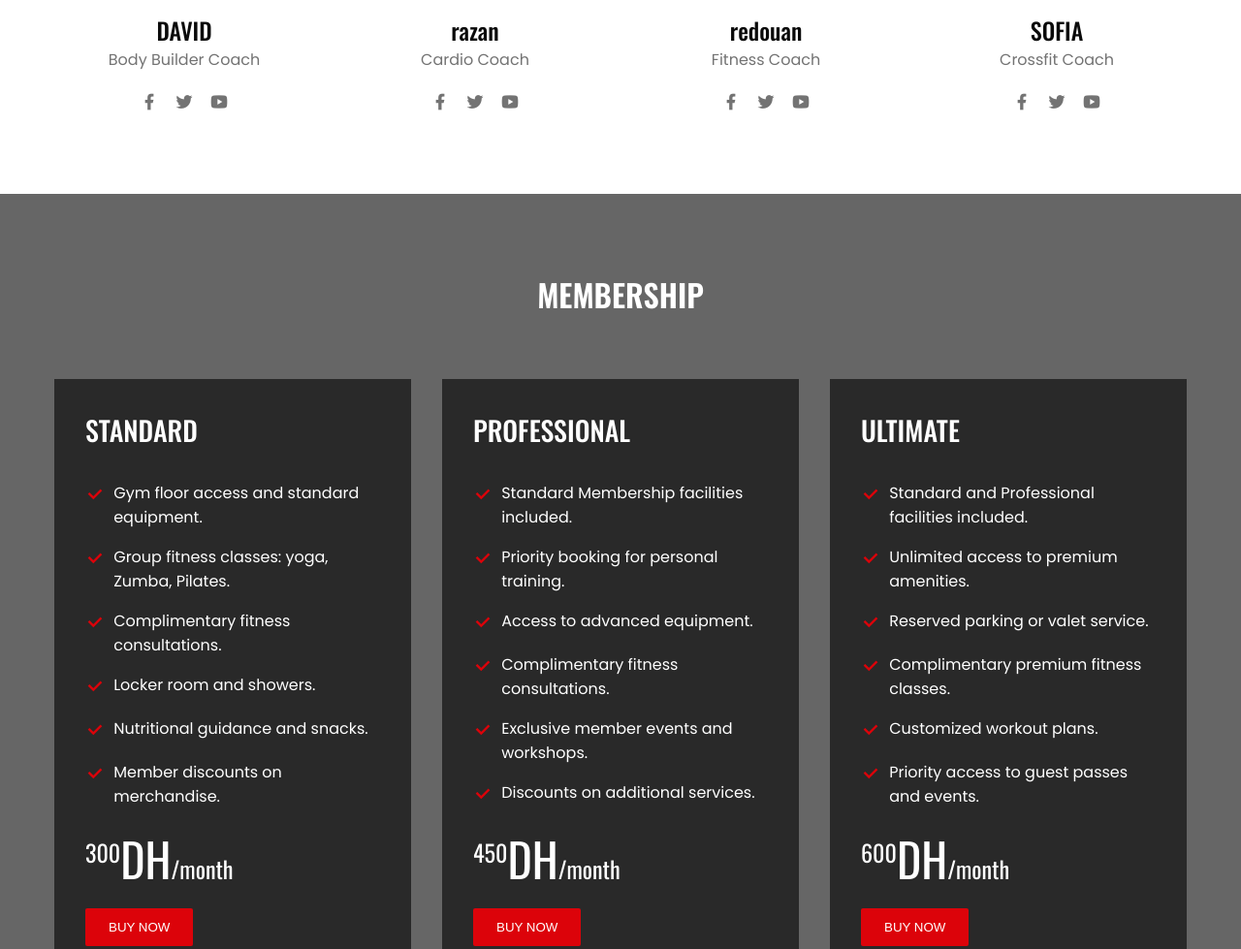
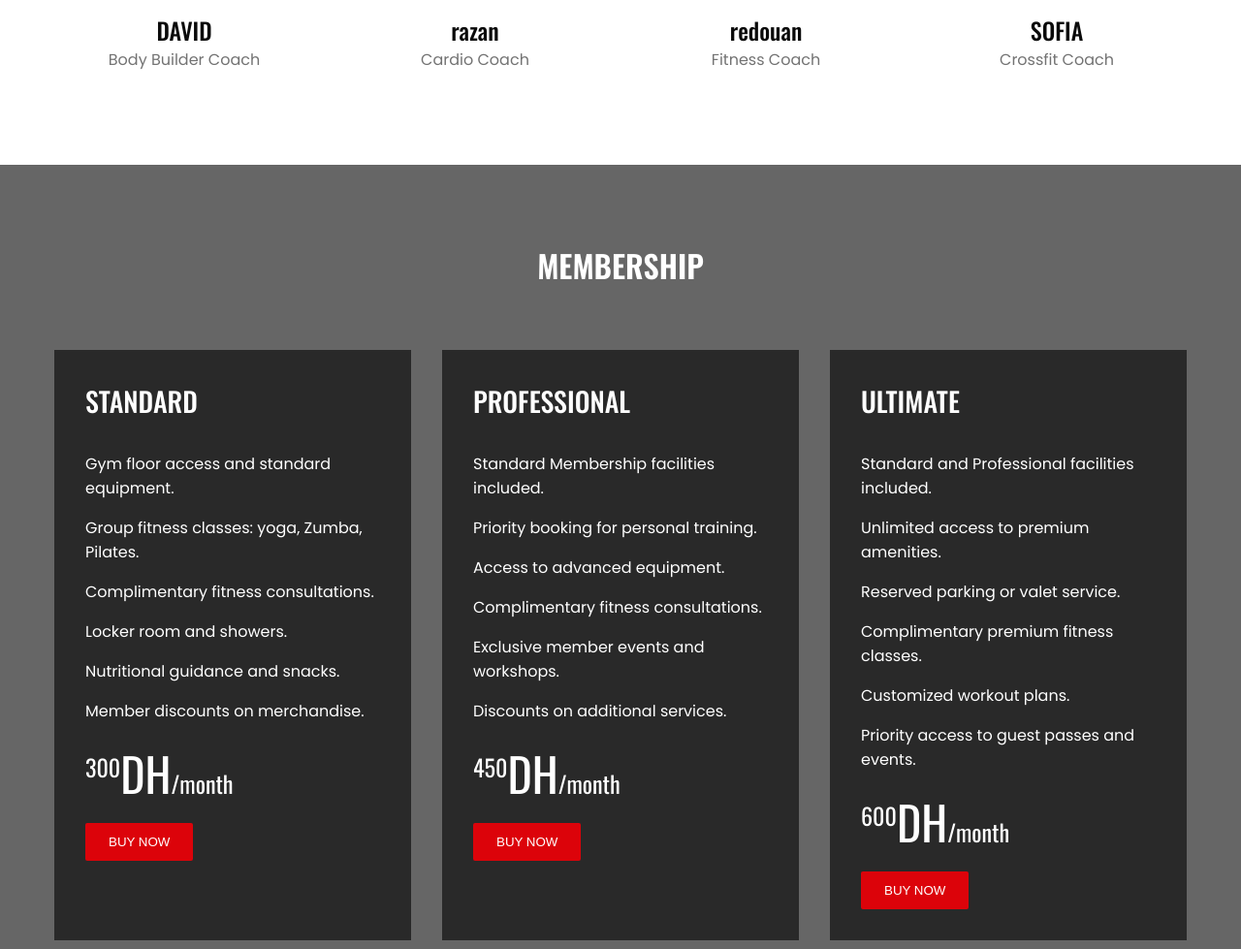
Before and after one commit to yassine574/prjt-ht, a plain HTML site: page index.html in a window 1280 px wide. Shown: the part 2420-3399 px from the top of the page at 97% size. Drawn offline with nearby package versions, Linux system fonts and the light colour scheme.

Commit message:
index.html

```diff
--- a/index.html
+++ b/index.html
@@ -3,16 +3,8 @@
   <head>
     <meta charset="UTF-8" />
     <meta name="viewport" content="width=device-width, initial-scale=1.0" />
-    <link
-      href="https://cdn.jsdelivr.net/npm/remixicon@4.1.0/fonts/remixicon.css"
-      rel="stylesheet"
-    />
-    <link
-      rel="stylesheet"
-      href="https://cdn.jsdelivr.net/npm/swiper@11/swiper-bundle.min.css"
-    />
     <link rel="stylesheet" href="styles.css" />
-    <title>Web Design Mastery | FitPhysique</title>
+    <title>FitPhysique</title>
   </head>
   <body>
     <nav>
@@ -22,7 +14,6 @@
             <a href="#"><img src="assets/logo.png" alt="logo" /></a>
           </div>
           <div class="nav__menu__btn" id="menu-btn">
-            <i class="ri-menu-line"></i>
           </div>
         </div>
         <ul class="nav__links" id="nav-links">
@@ -122,41 +113,21 @@
           <img src="assets/trainer-1.jpg" alt="trainer" />
           <h4>DAVID </h4>
           <p>Body Builder Coach</p>
-          <div class="trainer__socials">
-            <a href="#"><i class="ri-facebook-fill"></i></a>
-            <a href="#"><i class="ri-twitter-fill"></i></a>
-            <a href="#"><i class="ri-youtube-fill"></i></a>
-          </div>
         </div>
         <div class="trainer__card">
           <img src="assets/trainer-2.jpg" alt="trainer" />
           <h4>razan</h4>
           <p>Cardio Coach</p>
-          <div class="trainer__socials">
-            <a href="#"><i class="ri-facebook-fill"></i></a>
-            <a href="#"><i class="ri-twitter-fill"></i></a>
-            <a href="#"><i class="ri-youtube-fill"></i></a>
-          </div>
         </div>
         <div class="trainer__card">
           <img src="assets/trainer-3.jpg" alt="trainer" />
           <h4>redouan</h4>
           <p>Fitness Coach</p>
-          <div class="trainer__socials">
-            <a href="#"><i class="ri-facebook-fill"></i></a>
-            <a href="#"><i class="ri-twitter-fill"></i></a>
-            <a href="#"><i class="ri-youtube-fill"></i></a>
-          </div>
         </div>
         <div class="trainer__card">
           <img src="assets/trainer-4.jpg" alt="trainer" />
           <h4>SOFIA </h4>
           <p>Crossfit Coach</p>
-          <div class="trainer__socials">
-            <a href="#"><i class="ri-facebook-fill"></i></a>
-            <a href="#"><i class="ri-twitter-fill"></i></a>
-            <a href="#"><i class="ri-youtube-fill"></i></a>
-          </div>
         </div>
       </div>
     </section>
@@ -169,94 +140,76 @@
             <h4>STANDARD</h4>
             <ul>
               <li>
-                <span><i class="ri-check-line"></i></span>
                 Gym floor access and standard equipment.
               </li>
               <li>
-                <span><i class="ri-check-line"></i></span>
                 Group fitness classes: yoga, Zumba, Pilates.
               </li>
               <li>
-                <span><i class="ri-check-line"></i></span>
                 Complimentary fitness consultations.
               </li>
               <li>
-                <span><i class="ri-check-line"></i></span>
                 Locker room and showers.
               </li>
               <li>
-                <span><i class="ri-check-line"></i></span>
                 Nutritional guidance and snacks.
               </li>
               <li>
-                <span><i class="ri-check-line"></i></span>
                 Member discounts on merchandise.
               </li>
             </ul>
             <h3><sup>300</sup>DH<span>/month</span></h3>
-            <button class="btn btn__primary">BUY NOW</button>
+            <button class="btn btn__primary" onclick="buyNow()">BUY NOW</button>
           </div>
           <div class="membership__card">
             <h4>PROFESSIONAL</h4>
             <ul>
               <li>
-                <span><i class="ri-check-line"></i></span>
                 Standard Membership facilities included.
               </li>
               <li>
-                <span><i class="ri-check-line"></i></span>
                 Priority booking for personal training.
               </li>
               <li>
-                <span><i class="ri-check-line"></i></span>
                 Access to advanced equipment.
               </li>
               <li>
-                <span><i class="ri-check-line"></i></span>
                 Complimentary fitness consultations.
               </li>
               <li>
-                <span><i class="ri-check-line"></i></span>
                 Exclusive member events and workshops.
               </li>
               <li>
-                <span><i class="ri-check-line"></i></span>
                 Discounts on additional services.
               </li>
             </ul>
             <h3><sup>450</sup>DH<span>/month</span></h3>
-            <button class="btn btn__primary">BUY NOW</button>
+            <button class="btn btn__primary" onclick="buyNow()">BUY NOW</button>
           </div>
           <div class="membership__card">
             <h4>ULTIMATE</h4>
             <ul>
               <li>
-                <span><i class="ri-check-line"></i></span>
                 Standard and Professional facilities included.
               </li>
               <li>
-                <span><i class="ri-check-line"></i></span>
                 Unlimited access to premium amenities.
               </li>
               <li>
-                <span><i class="ri-check-line"></i></span>
                 Reserved parking or valet service.
               </li>
               <li>
-                <span><i class="ri-check-line"></i></span>
                 Complimentary premium fitness classes.
               </li>
               <li>
-                <span><i class="ri-check-line"></i></span>
                 Customized workout plans.
               </li>
               <li>
-                <span><i class="ri-check-line"></i></span>
                 Priority access to guest passes and events.
               </li>
             </ul>
             <h3><sup>600</sup>DH<span>/month</span></h3>
-            <button class="btn btn__primary">BUY NOW</button>
+            <button class="btn btn__primary" onclick="buyNow()">BUY NOW</button>
           </div>
         </div>
       </div>
@@ -277,6 +230,8 @@
               </p>
               <h4>Sara</h4>
             </div>
+          </div>
+        </div>
       </div>
     </section>
 
@@ -301,20 +256,17 @@
           <ul class="footer__links">
             <li>
               <a href="#">
-                <span><i class="ri-map-pin-2-fill"></i></span>
-                GUELIZ
+               Location: GUELIZ
               </a>
             </li>
             <li>
               <a href="#">
-                <span><i class="ri-phone-fill"></i></span>
-               0686756476
+               Contact: 0686756476
               </a>
             </li>
             <li>
               <a href="#">
-                <span><i class="ri-mail-fill"></i></span>
-                info@fitphysique.com
+               Mail: info@fitphysique.com
               </a>
             </li>
           </ul>
@@ -343,17 +295,14 @@
             <input type="text" placeholder="Enter Email" />
             <button class="btn btn__primary">SEND</button>
           </form>
-          <div class="footer__socials">
-            <a href="#"><i class="ri-facebook-fill"></i></a>
-            <a href="#"><i class="ri-twitter-fill"></i></a>
-            <a href="#"><i class="ri-youtube-fill"></i></a>
-          </div>
         </div>
       </div>
     </footer>
-
-    <script src="https://unpkg.com/scrollreveal"></script>
-    <script src="https://cdn.jsdelivr.net/npm/swiper@11/swiper-bundle.min.js"></script>
     <script src="main.js"></script>
+    <script>
+      function buyNow() {
+        alert("Purchase was made successfully!");
+      }
+    </script>
   </body>
 </html>
```
